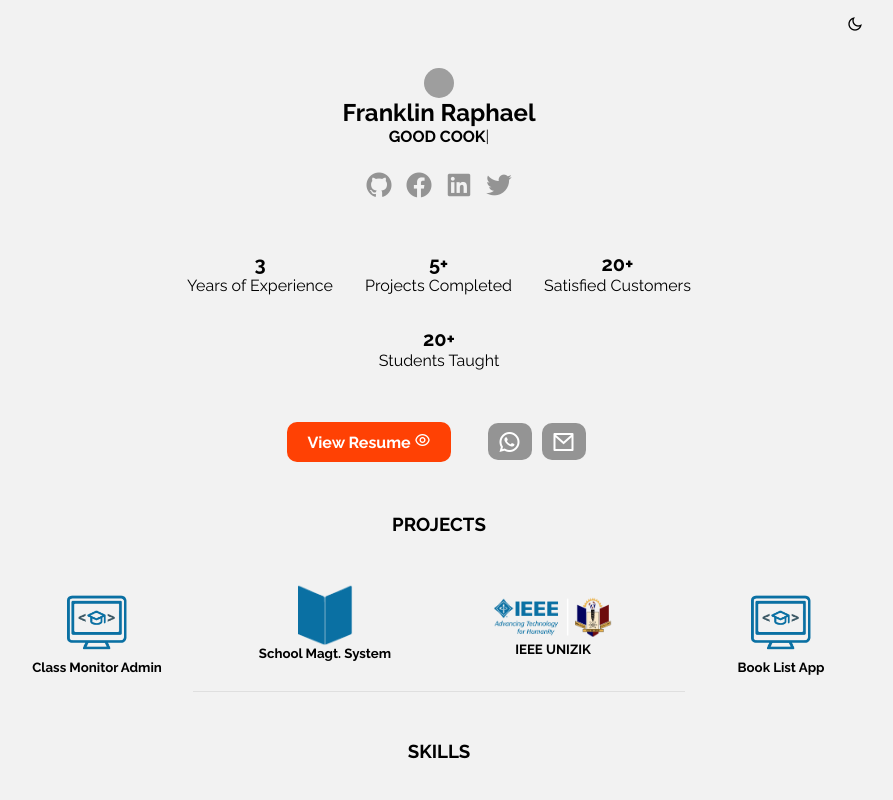
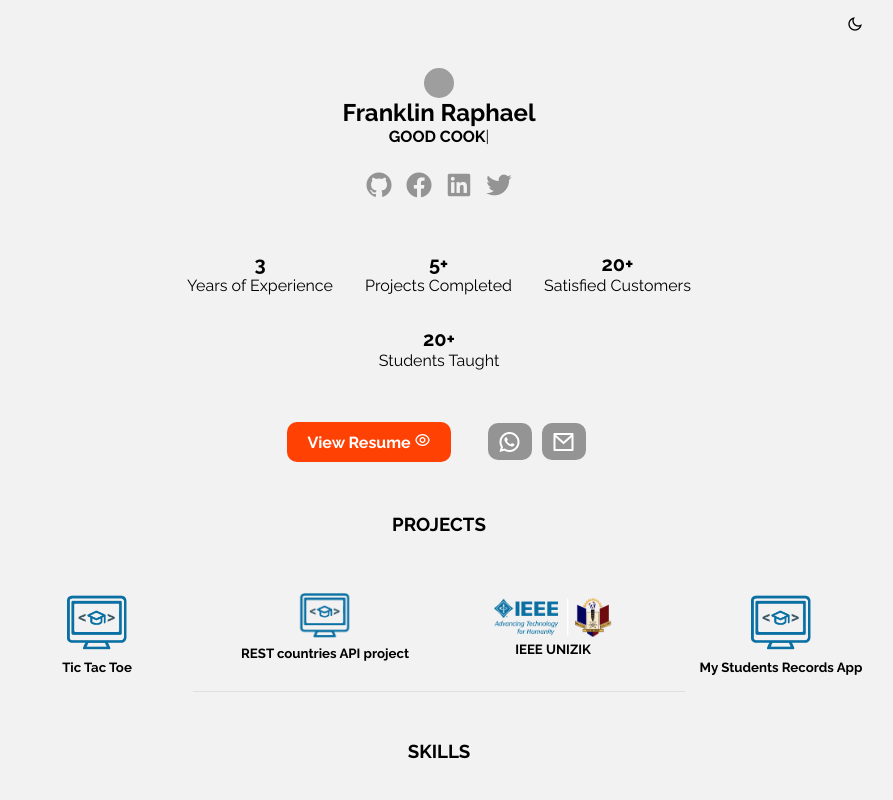
Before and after one commit to Franklin-raph/Portfolio, a plain HTML site: page index.html in a window 1280 px wide. Shown: the top 800 px of the page, without its empty margins (201-1094 px from the left). Drawn offline with nearby package versions, Linux system fonts and the light colour scheme; grey boxes are pictures that could not be loaded; a web font is replaced by a local one.

Commit message:
updated my project section

```diff
--- a/index.html
+++ b/index.html
@@ -130,21 +130,21 @@
         <h3 style="text-align: center; margin: 3rem 0;">PROJECTS</h3>
         <div class="row logo-carousel-inner">
             <div >
-                <a href="https://classmonitor.netlify.app/" target="_blank" class="single-logo-item">
+                <a href="https://franknoteapp.netlify.app/" target="_blank" class="single-logo-item">
                     <img src="/assets/images/clasMonitor.png" alt="">
-                    <h5>Class Monitor Web App</h5>
+                    <h5>My Note Application</h5>
                 </a>
             </div>
             <div>
-                <a href="https://classmonitoradmin.netlify.app/" target="_blank" class="single-logo-item">
+                <a href="https://franktictactoe.netlify.app/" target="_blank" class="single-logo-item">
                     <img src="/assets/images/clasMonitor.png" alt="">
-                    <h5>Class Monitor Admin</h5>
+                    <h5>Tic Tac Toe</h5>
                 </a>
             </div>
             <div>
-                <a href="https://frankschoolmanagementsystem.herokuapp.com/" target="_blank" class="single-logo-item">
-                    <img src="/assets/images/schmgt.png" style="width: 3.5rem;" alt="">
-                    <h5>School Magt. System</h5>
+                <a href="https://frankrestcountriesapi.netlify.app/" target="_blank" class="single-logo-item">
+                    <img src="/assets/images/clasMonitor.png" style="width: 3.5rem;" alt="">
+                    <h5>REST countries API project</h5>
                 </a>
             </div>
             <div>
@@ -154,9 +154,15 @@
                 </a>
             </div>
             <div>
-                <a href="https://frankbooklist.netlify.app/" target="_blank" class="single-logo-item">
+                <a href="http://mystudentsrecords.netlify.app/" target="_blank" class="single-logo-item">
                     <img src="/assets/images/clasMonitor.png" alt="">
-                    <h5>Book List App</h5>
+                    <h5>My Students Records App</h5>
+                </a>
+            </div>
+            <div>
+                <a href="http://frankai.netlify.app/" target="_blank" class="single-logo-item">
+                    <img src="/assets/images/clasMonitor.png" alt="">
+                    <h5>Frank AI</h5>
                 </a>
             </div>
         </div>
```
